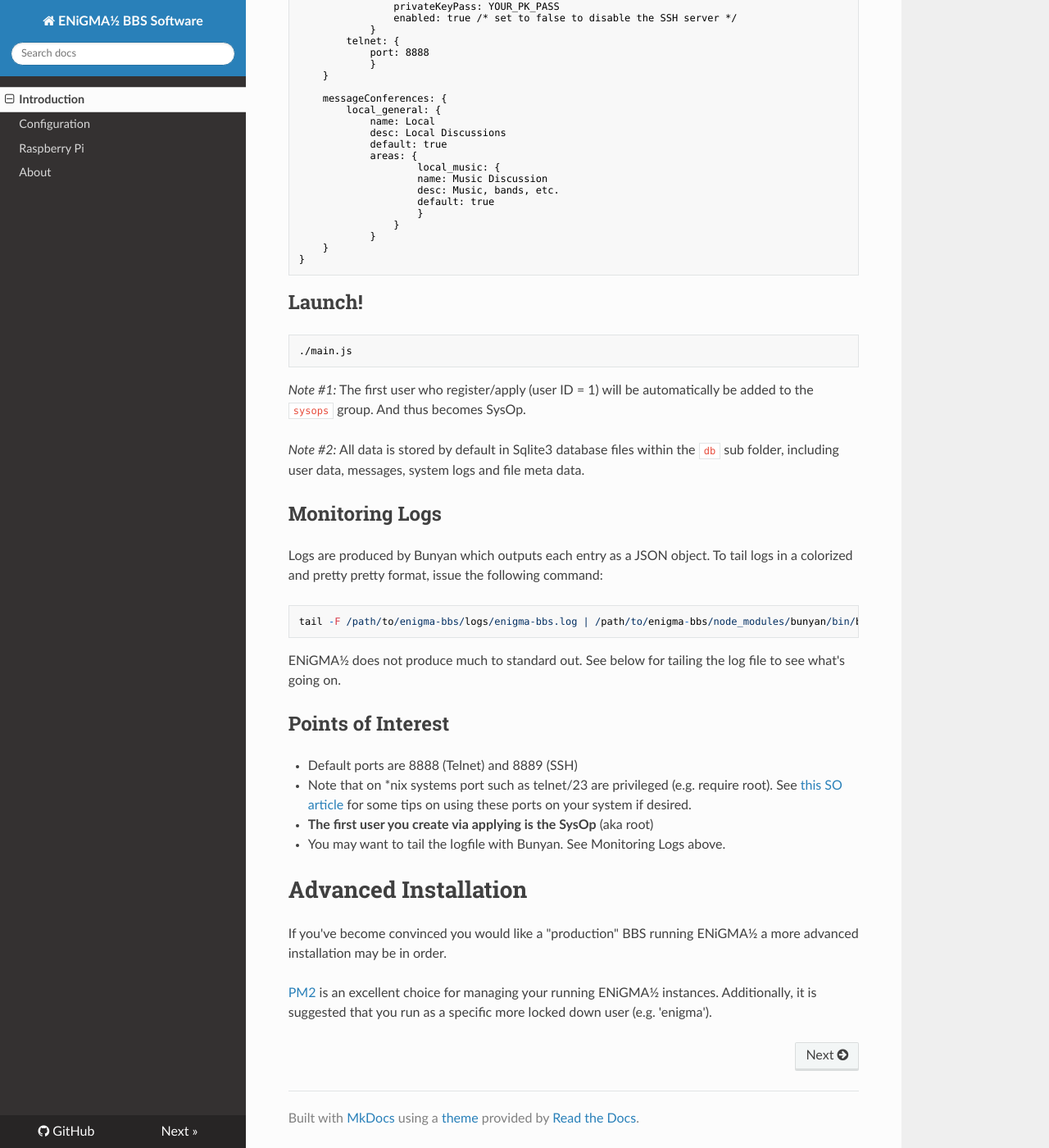
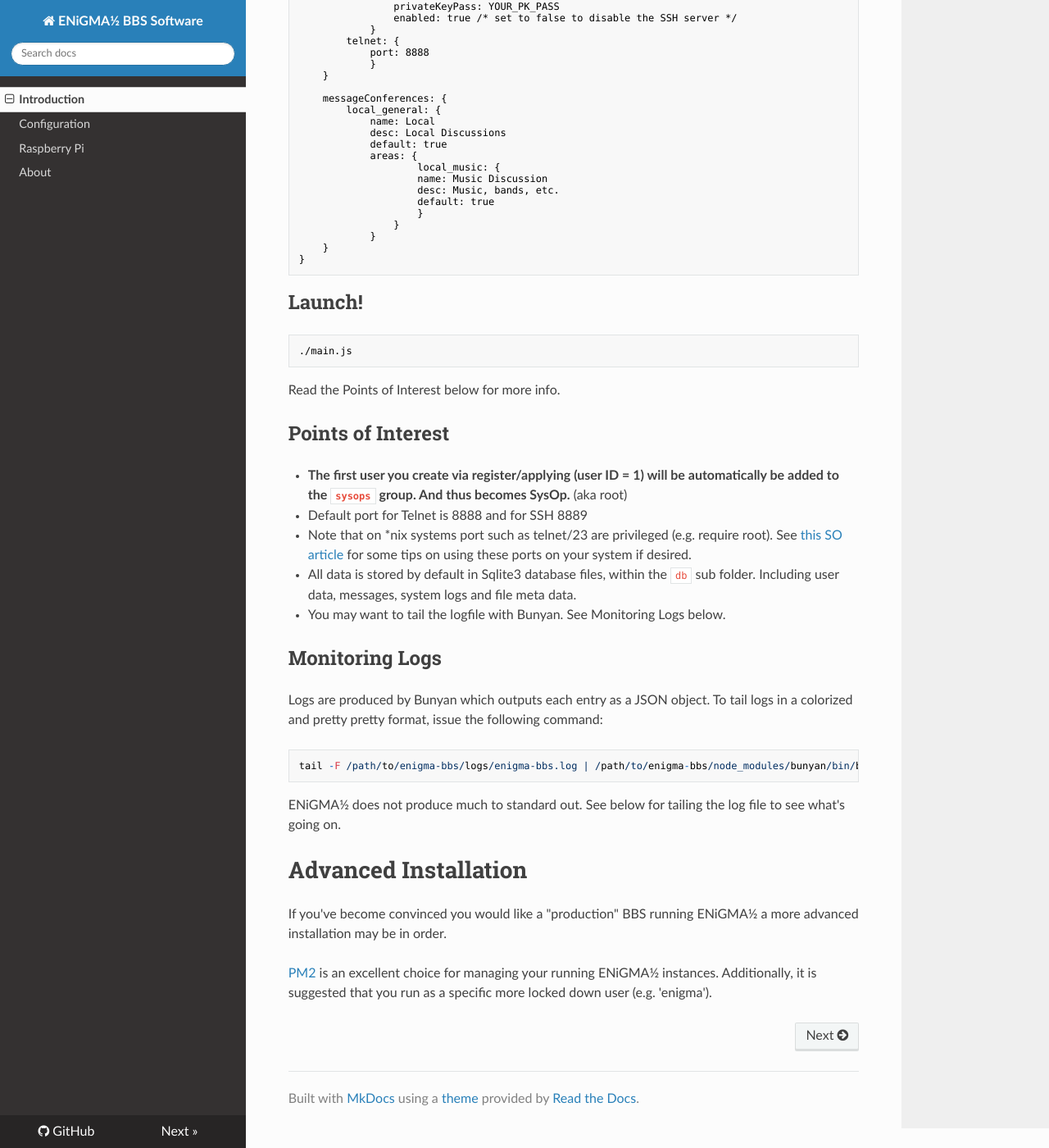
Before and after one commit to NuSkooler/enigma-bbs, an MkDocs documentation site: the page built from docs/index.md, in a window 1280 px wide and 1400 px high, scrolled down 2236 px. Shown: the whole window at 82% size. Built offline with MkDocs 1.6.1, drawn with Linux system fonts in a browser that asks for light colours; nearby versions of some CDN libraries; old or Windows-style settings are respelled for this version of MkDocs; part of the change alters nothing that is shown.

Commit message:
Update index.md
Moved the section + improve text.

````diff
--- a/docs/index.md
+++ b/docs/index.md
@@ -107,10 +107,14 @@ Below is an _example_ configuration. It is recommended that you at least **start
 ./main.js
 ```
 
+Read the Points of Interest below for more info.
 
-*Note #1:* The first user who register/apply (user ID = 1) will be automatically be added to the `sysops` group. And thus becomes SysOp.
-
-*Note #2:* All data is stored by default in Sqlite3 database files within the `db` sub folder, including user data, messages, system logs and file meta data.
+## Points of Interest
+* **The first user you create via register/applying (user ID = 1) will be automatically be added to the `sysops` group. And thus becomes SysOp.** (aka root)
+* Default port for Telnet is 8888 and for SSH 8889
+  * Note that on *nix systems port such as telnet/23 are privileged (e.g. require root). See [this SO article](http://stackoverflow.com/questions/16573668/best-practices-when-running-node-js-with-port-80-ubuntu-linode) for some tips on using these ports on your system if desired.
+* All data is stored by default in Sqlite3 database files, within the `db` sub folder. Including user data, messages, system logs and file meta data.
+* You may want to tail the logfile with Bunyan. See Monitoring Logs below.
 
 ## Monitoring Logs
 Logs are produced by Bunyan which outputs each entry as a JSON object. To tail logs in a colorized and pretty pretty format, issue the following command:
@@ -119,12 +123,6 @@ Logs are produced by Bunyan which outputs each entry as a JSON object. To tail l
 
 ENiGMA½ does not produce much to standard out. See below for tailing the log file to see what's going on.
 
-## Points of Interest
-* Default ports are 8888 (Telnet) and 8889 (SSH)
-  * Note that on *nix systems port such as telnet/23 are privileged (e.g. require root). See [this SO article](http://stackoverflow.com/questions/16573668/best-practices-when-running-node-js-with-port-80-ubuntu-linode) for some tips on using these ports on your system if desired.
-* **The first user you create via applying is the SysOp** (aka root)
-* You may want to tail the logfile with Bunyan. See Monitoring Logs above.
-
 # Advanced Installation
 If you've become convinced you would like a "production" BBS running ENiGMA½ a more advanced installation may be in order.
 
````
